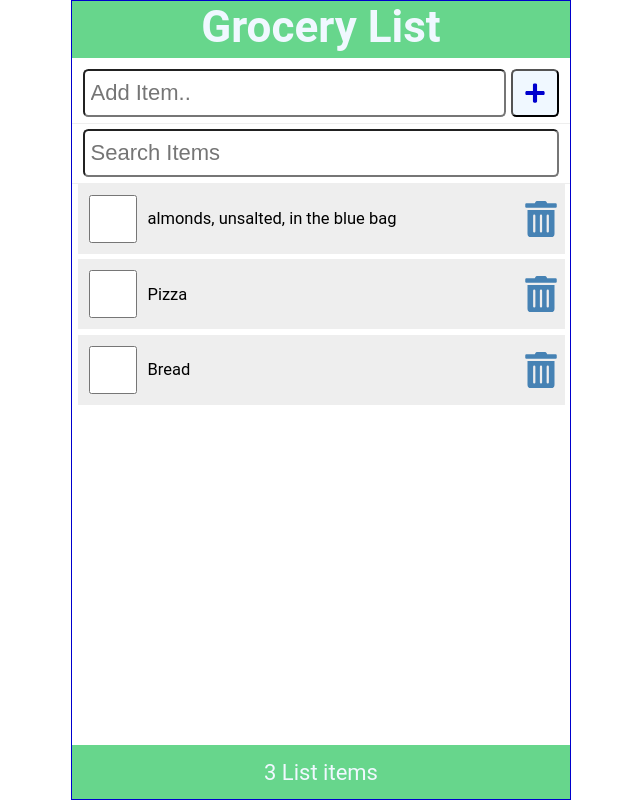
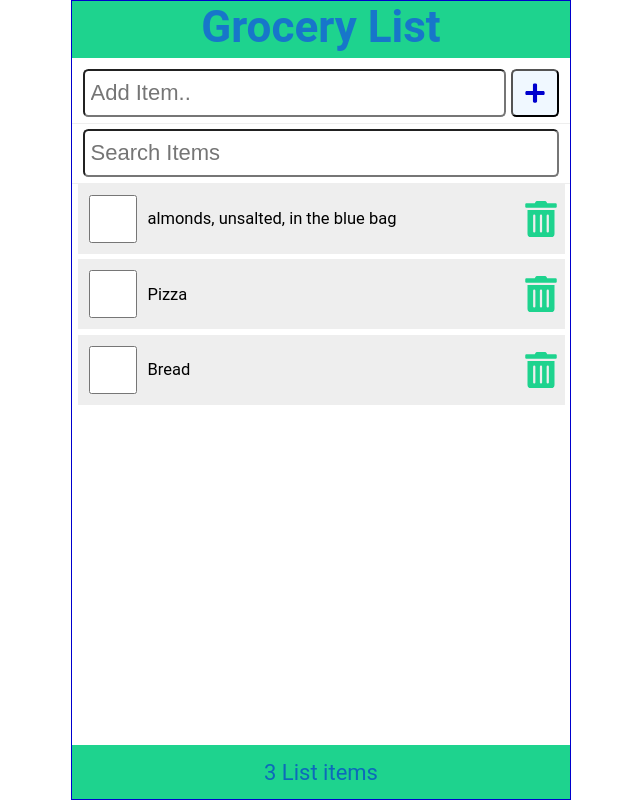
Before and after one commit to Vaidik1308/Grocery-list-, a React (Create React App) app: page / in a window 1280 px wide. Shown: the whole page, without its empty margins (319-959 px from the left). Built offline with nearby package versions, Linux system fonts and the light colour scheme; data requests are answered from the project's data file.

Commit message:
color change in header and footer

```diff
--- a/src/index.css
+++ b/src/index.css
@@ -33,8 +33,8 @@ header {
   width: 100%;
   padding: 0 0.25em;
   padding-bottom:5px ;
-  background-color: rgb(103, 214, 140);
-  color: aliceblue;
+  background-color: rgb(30, 211, 142);
+  color: rgb(23, 118, 202);
   display: flex;
   justify-content: center;
   align-items: center;
@@ -54,8 +54,8 @@ main {
 footer {
   width: 100%;
   padding: 0.65em;
-  background-color: rgb(103, 214, 140);
-  color: aliceblue;
+  background-color: rgb(30, 211, 142);
+  color: rgb(13, 106, 186);
   display: grid;
   place-content: center;
 }
@@ -112,7 +112,7 @@ ul li::before {
   min-width: 48px;
   height: 36px;
   font-size: 1rem;
-  color: steelblue;
+  color: rgb(30, 211, 142);
   cursor: pointer;
 }
 
```
